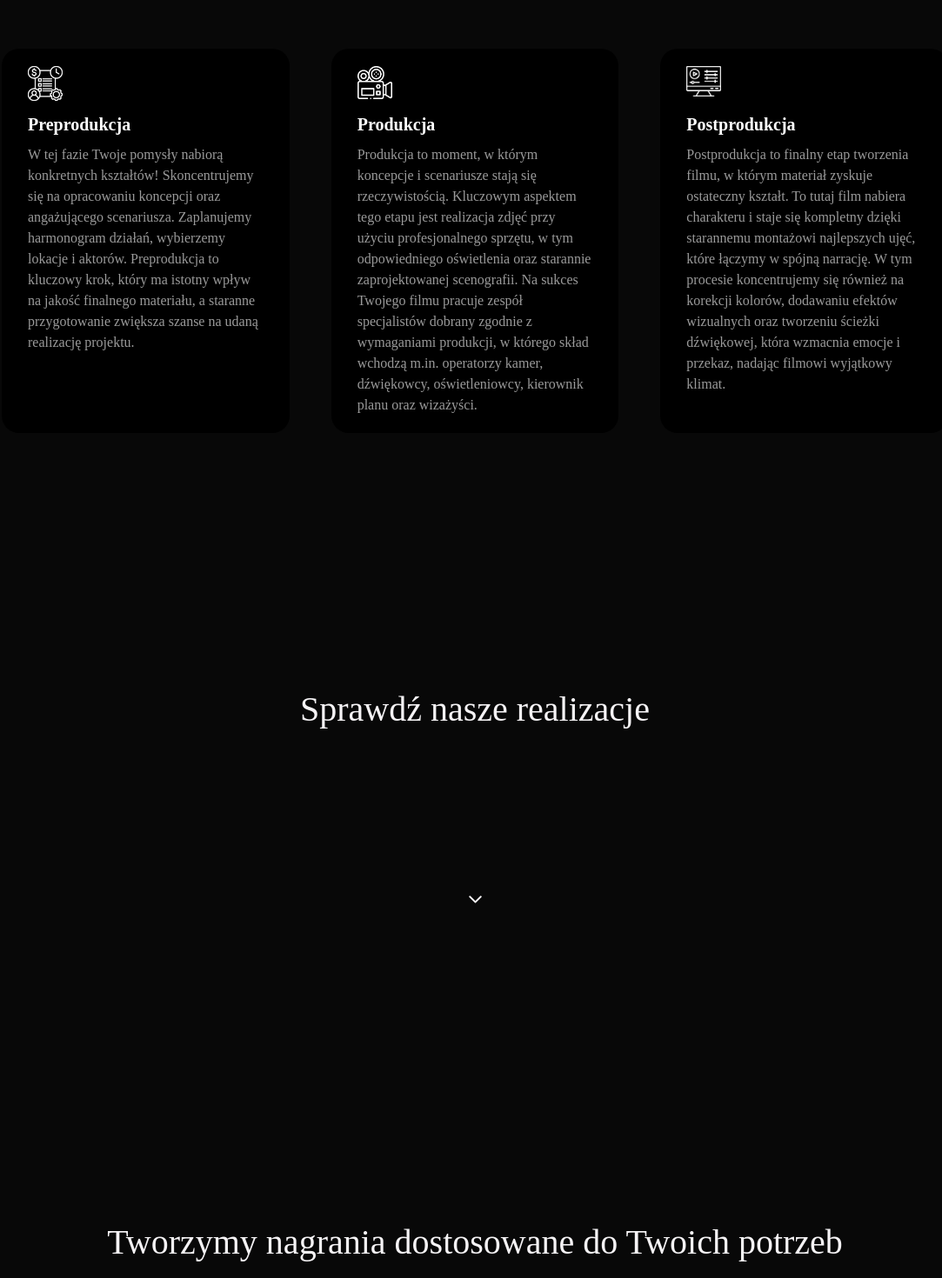
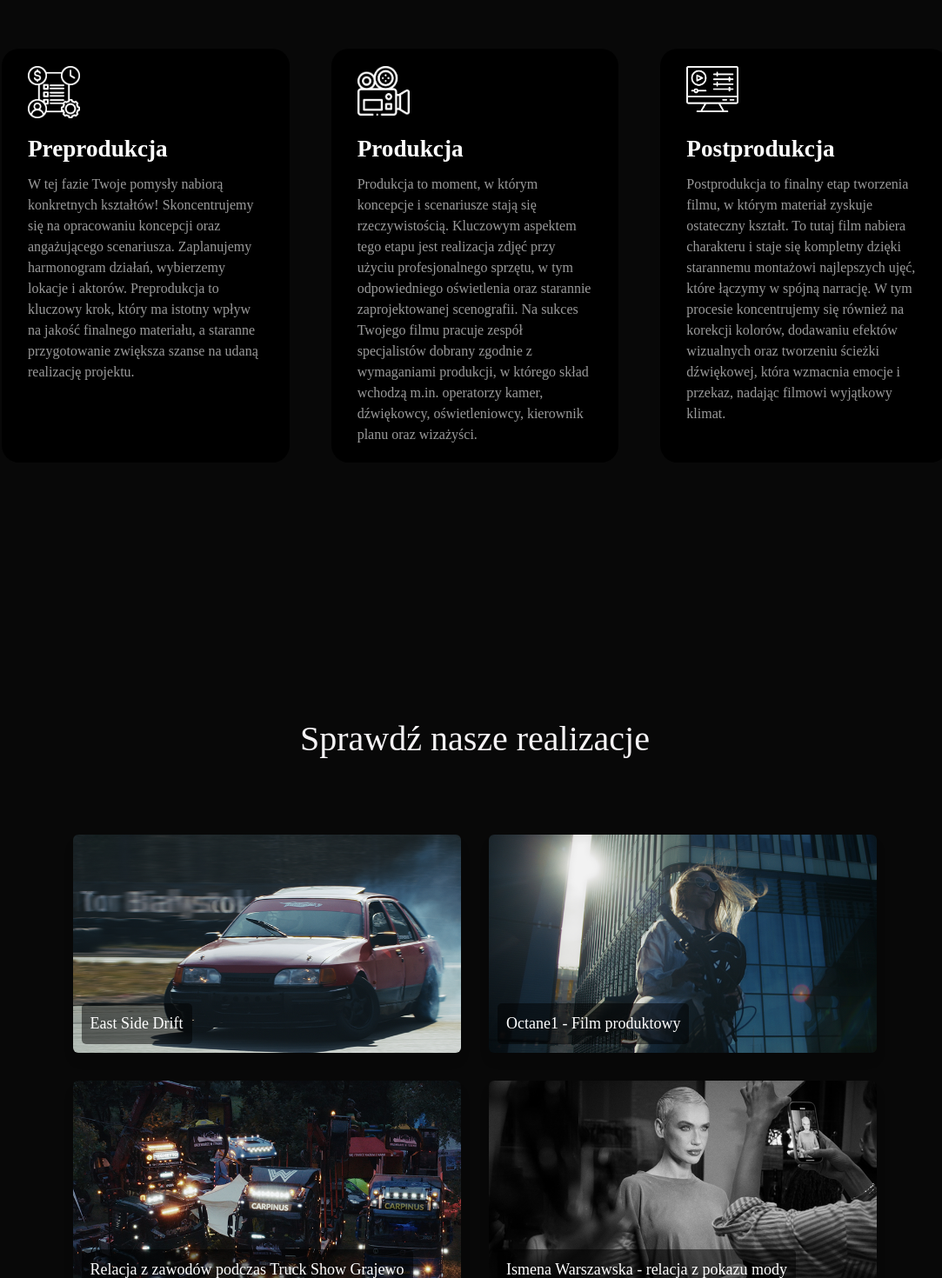
Before and after one commit to kkplak/FAMA, a React (Create React App) app: page /1/home in a window 1280 px wide. Shown: the part 1600-3070 px from the top of the page at 87% size, without its empty margins (94-1177 px from the left). Built offline with nearby package versions, Linux system fonts and the light colour scheme; a web font is replaced by a local one.

Commit message:
styling updates

```diff
--- a/src/components/Box/Box.css
+++ b/src/components/Box/Box.css
@@ -21,13 +21,13 @@
 
 .box-icon {
   font-size: 10px;
-  height: 40px;
-  width: 40px;
-  margin-bottom: 12px;
+  height: 60px;
+  width: 60px;
+  margin-bottom: 15px;
 }
 
 .box-title {
-  font-size: 20px;
+  font-size: 1.7rem;
   font-weight: bold;
   margin-bottom: 8px;
   color: #fff;
--- a/src/pages/Home.tsx
+++ b/src/pages/Home.tsx
@@ -193,7 +193,7 @@ const Home: React.FC = () => {
           <div className="video-portfolio">
             <div className="relative ">
               <HeroVideoDialog
-                className="hidden dark:block "
+                className="dark:block "
                 animationStyle="from-center"
                 credits={t("port1Credits")}
                 videoSrc={t("port1Src")}
@@ -204,7 +204,7 @@ const Home: React.FC = () => {
             </div>
             <div className="relative ">
               <HeroVideoDialog
-                className="hidden dark:block "
+                className=" dark:block "
                 animationStyle="from-center"
                 credits={t("port2Credits")}
                 videoSrc={t("port2Src")}
@@ -215,7 +215,7 @@ const Home: React.FC = () => {
             </div>
             <div className="relative ">
               <HeroVideoDialog
-                className="hidden dark:block "
+                className="dark:block "
                 animationStyle="from-center"
                 credits={t("port3Credits")}
                 videoSrc={t("port3Src")}
@@ -226,7 +226,7 @@ const Home: React.FC = () => {
             </div>
             <div className="relative ">
               <HeroVideoDialog
-                className="hidden dark:block "
+                className=" dark:block "
                 animationStyle="from-center"
                 credits={t("port4Credits")}
                 videoSrc={t("port4Src")}
```
